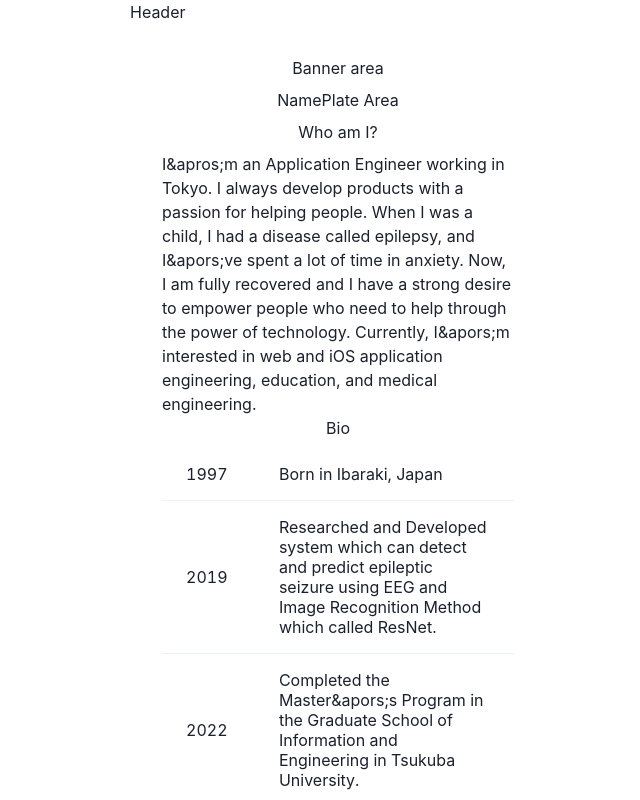
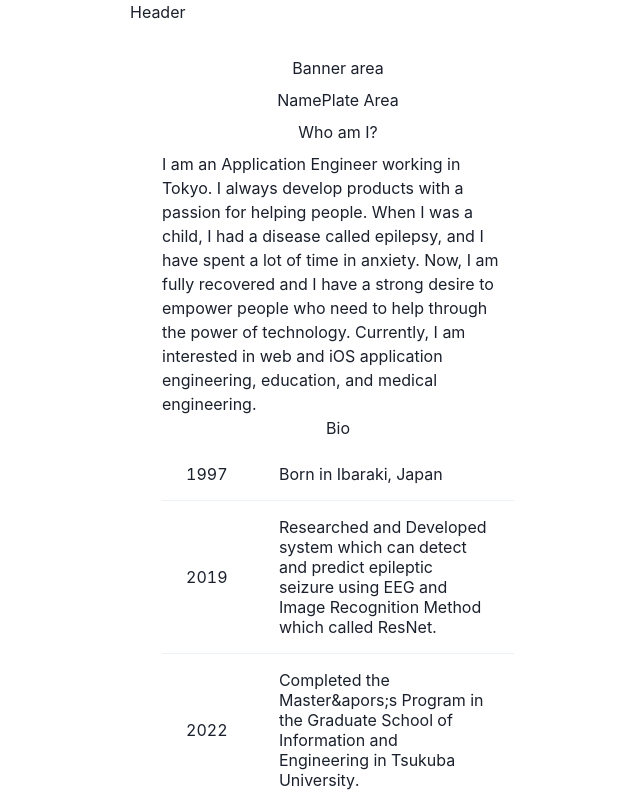
Before and after one commit to walnut-pro/portfolio-website, a Next.js app: page / in a window 1280 px wide. Shown: the top 800 px of the page, without its empty margins (302-942 px from the left). Built offline with nearby package versions, Linux system fonts and the light colour scheme.

Commit message:
delete &apros and modify sentence

```diff
--- a/src/components/template/IntroduceTemplate.tsx
+++ b/src/components/template/IntroduceTemplate.tsx
@@ -10,12 +10,11 @@ const IntroduceTemplate = () => {
       </Box>
       <Box>
         <Text>
-          I&apros;m an Application Engineer working in Tokyo. I always develop products with a
-          passion for helping people. When I was a child, I had a disease called epilepsy, and
-          I&apors;ve spent a lot of time in anxiety. Now, I am fully recovered and I have a strong
-          desire to empower people who need to help through the power of technology. Currently,
-          I&apors;m interested in web and iOS application engineering, education, and medical
-          engineering.
+          I am an Application Engineer working in Tokyo. I always develop products with a passion
+          for helping people. When I was a child, I had a disease called epilepsy, and I have spent
+          a lot of time in anxiety. Now, I am fully recovered and I have a strong desire to empower
+          people who need to help through the power of technology. Currently, I am interested in web
+          and iOS application engineering, education, and medical engineering.
         </Text>
       </Box>
     </VStack>
```
